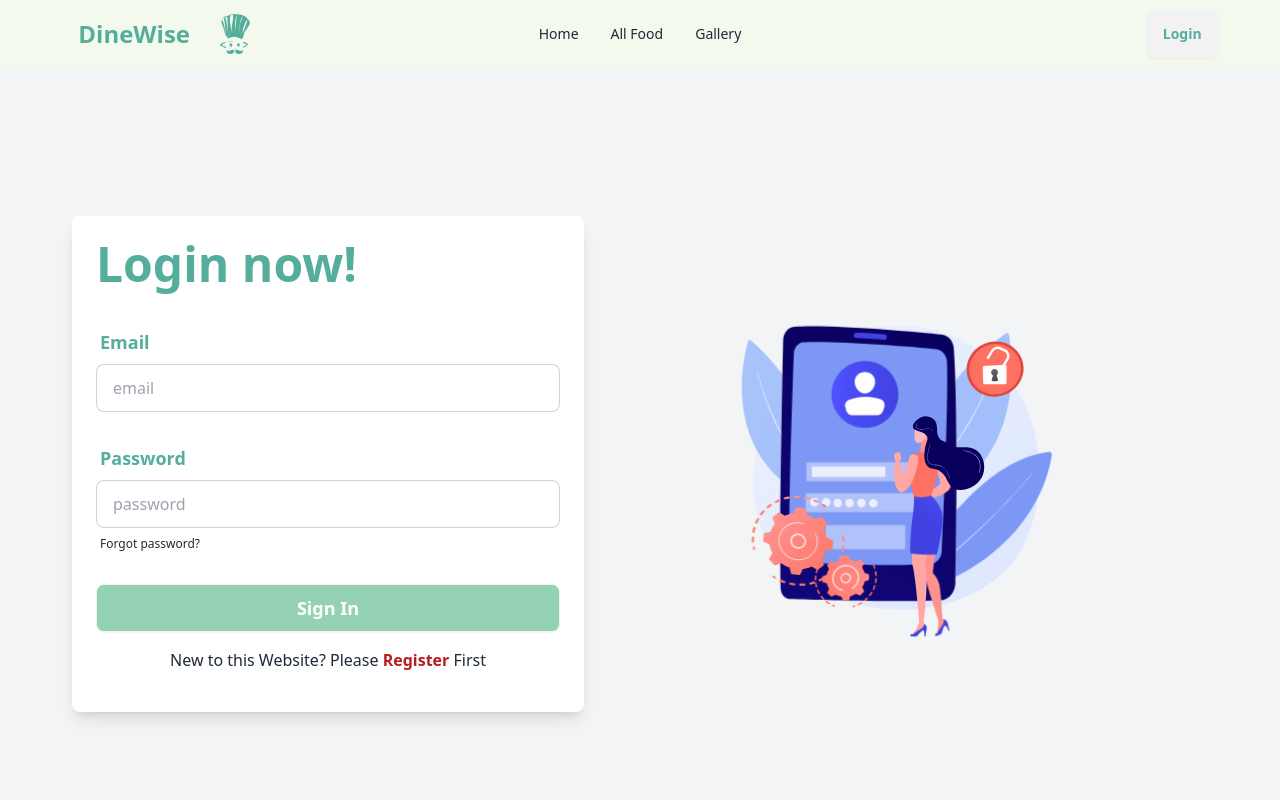
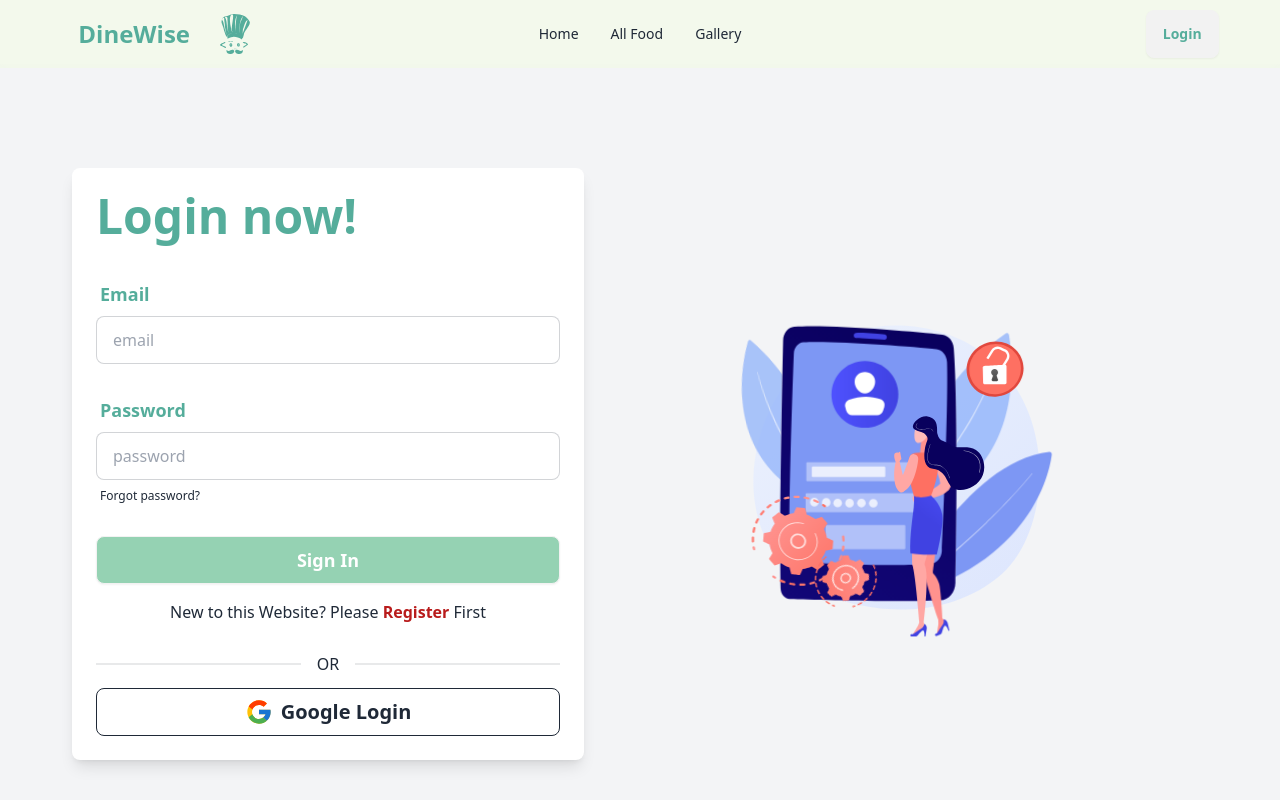
Before and after one commit to Bikram1Biswas2/DineWise_Client_, a React (Vite) app: page /login in a window 1280 px wide. Shown: the top 800 px of the page. Built offline with nearby package versions, Linux system fonts and the light colour scheme.

Commit message:
add a google LOgin button in SignIn form

```diff
--- a/src/Components/Pages/Login.jsx
+++ b/src/Components/Pages/Login.jsx
@@ -4,6 +4,7 @@ import Lottie from "lottie-react";
 import { useContext } from "react";
 import { AuthContext } from "../Provider/AuthProvider";
 import toast from "react-hot-toast";
+import { FcGoogle } from "react-icons/fc";
 
 const Login = () => {
   const {setUser,signInUser} = useContext(AuthContext)
@@ -81,6 +82,9 @@ const Login = () => {
           </Link>{" "}
           First
         </p>
+
+        <div className="divider">OR</div>
+        <button className="btn btn-outline w-full text-xl font-bold"><FcGoogle className="w-7 h-7"/>Google Login</button>
       </div>
 
 
```
